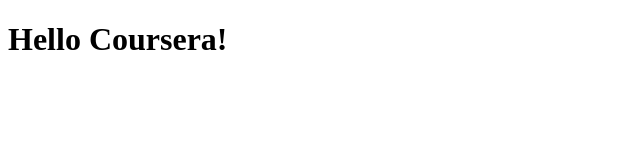
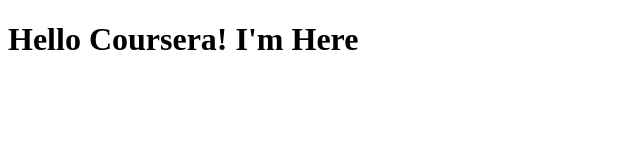
Before and after one commit to andreilepsch/coursera, a plain HTML site: page index.html in a window 1280 px wide. Shown: the whole page, without its empty margins (0-640 px from the left). Drawn offline with Linux system fonts and the light colour scheme.

```diff
--- a/index.html
+++ b/index.html
@@ -9,6 +9,6 @@
     <script id="__bs_script__">//<![CDATA[
     document.write("<script async src='http://HOST:3000/browser-sync/browser-sync-client.js?v=2.16.0'><\/script>".replace("HOST", location.hostname));
 //]]></script>
-  <h1>Hello Coursera!</h1>
+  <h1>Hello Coursera! I'm Here</h1>
   </body>
 </html>
```
